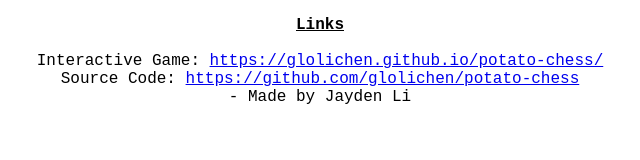
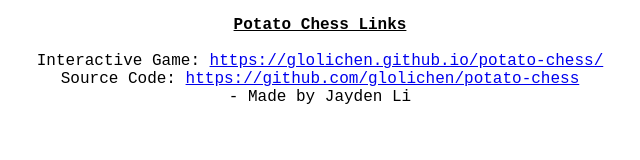
Before and after one commit to glolichen/potato-chess-links, a plain HTML site: page index.html in a window 1280 px wide. Shown: the whole page, without its empty margins (320-960 px from the left). Drawn offline with Linux system fonts and the light colour scheme.

Commit message:
Update index.html

```diff
--- a/index.html
+++ b/index.html
@@ -11,7 +11,7 @@
 </head>
 <body>
 <pre>
-<b><u>Links</u></b><br>
+<b><u>Potato Chess Links</u></b><br>
 Interactive Game: <a href="https://glolichen.github.io/potato-chess/">https://glolichen.github.io/potato-chess/</a>
 Source Code: <a href="https://github.com/glolichen/potato-chess">https://github.com/glolichen/potato-chess</a>
 - Made by Jayden Li
```
